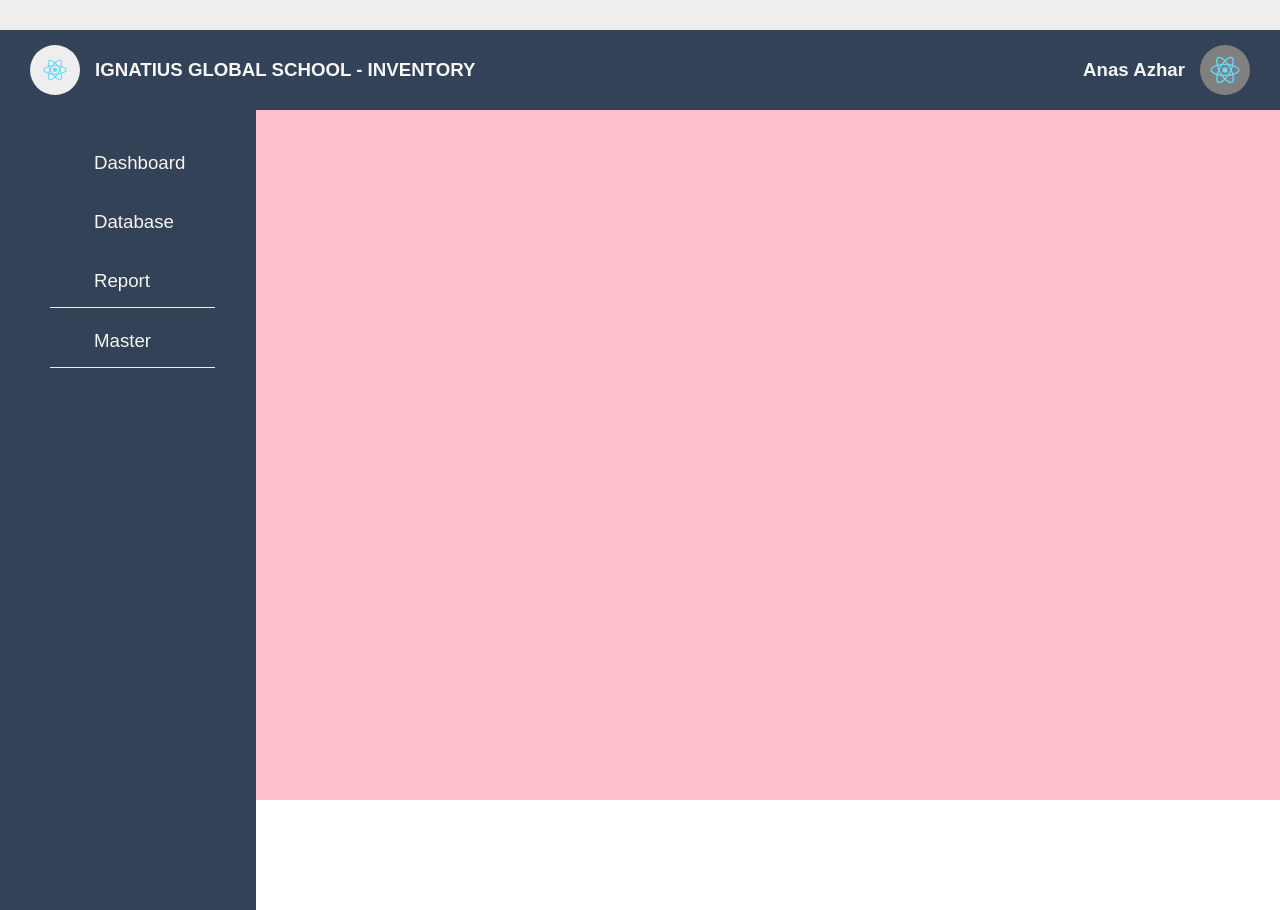
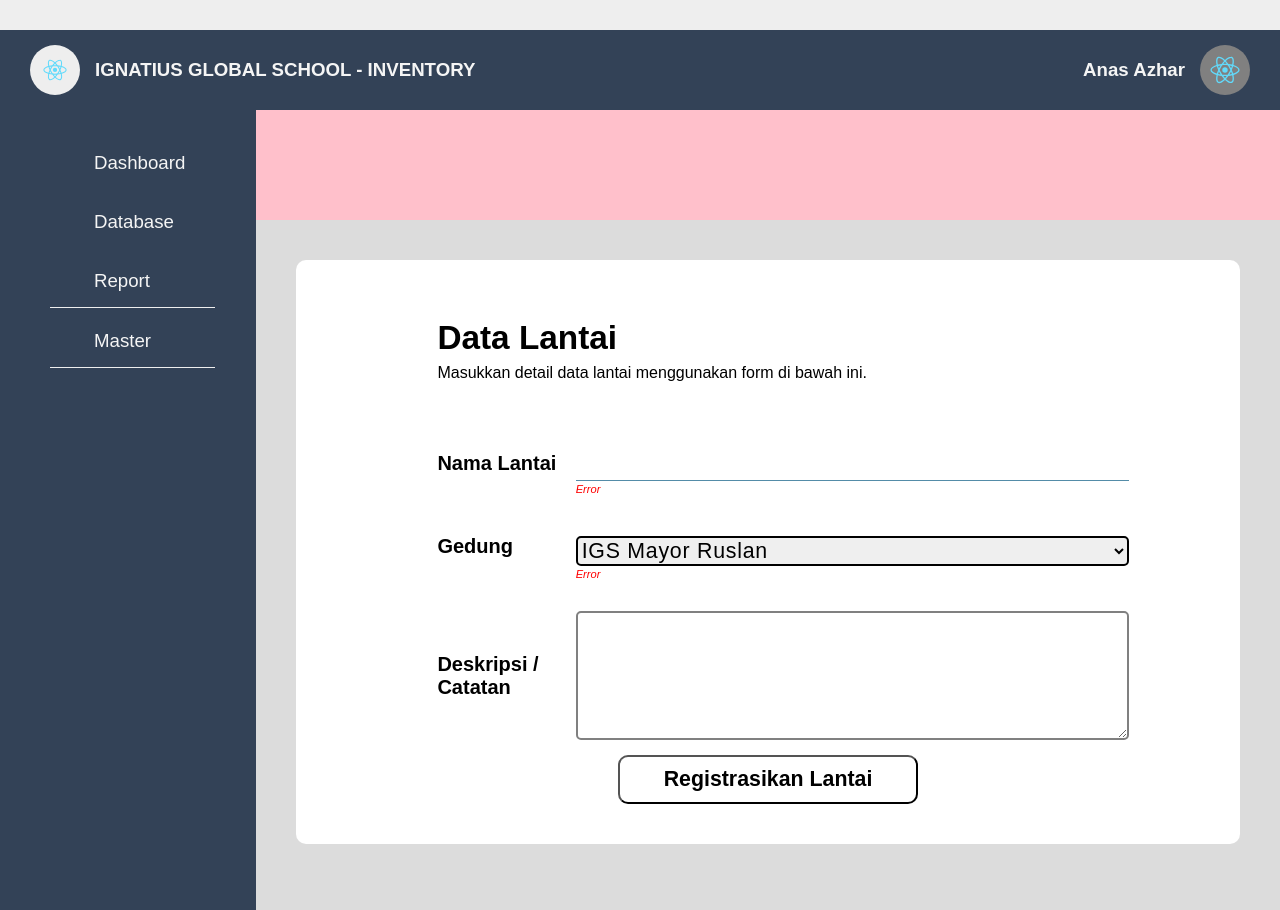
Before and after one commit to azharnian/igsinventory, a React (Create React App) app in the folder frontend/application/: page / in a window 1280 px wide. Before the commit the page ends 800 px from the top, so only its background shows below. Built offline with nearby package versions, Linux system fonts and the light colour scheme; some icons are missing; the HTML template or start-up script is replaced by a standard one.

Commit message:
add floor entry form

```diff
--- a/frontend/application/src/components/ContentPage/MainPage/MainPage.js
+++ b/frontend/application/src/components/ContentPage/MainPage/MainPage.js
@@ -2,6 +2,7 @@ import React from 'react'
 import './MainPage.css'
 import Navigation from '../Navigation/Navigation'
 import BuildingEntryForm from '../../Forms/BuildingEntryForm/BuildingEntryForm'
+import FloorEntryForm from '../../Forms/FloorEntryForm/FloorEntryForm'
 
 class MainPage extends React.Component {
 
@@ -11,6 +12,7 @@ class MainPage extends React.Component {
                 <Navigation />
                 <div className="container--content--main--page">
                     {/* <BuildingEntryForm /> */}
+                    <FloorEntryForm />
                 </div>
             </div>
         )
--- /dev/null
+++ b/frontend/application/src/components/Forms/FloorEntryForm/FloorEntryForm.css
@@ -0,0 +1,146 @@
+.page--entry--form {
+    position: relative;
+    top : calc(var(--height-main-header) + var(--height-information-header));
+    width: 100%;
+    box-sizing: border-box;
+    padding: 40px;
+    min-height: calc(100vh - var(--height-main-header) - var(--height-information-header));
+    background-color: gainsboro;
+    display: flex;
+    flex-direction: column;
+    align-items: center;
+    justify-content: flex-start;
+}
+
+.box--entry--form {
+    width: 100%;
+    height: auto;
+    box-sizing: border-box;
+    padding: 40px;
+    border-radius: 10px;
+    background-color: white;
+    display: flex;
+    align-items: center;
+    justify-content: center;
+    flex-direction: column;
+}
+
+h1.title--entry--form {
+    font-size: 25pt;
+    text-align: left;
+}
+
+form.entry--form{
+    width: 80%;
+    display: grid;
+    margin-top: 30px;
+}
+
+.form--group--entry {
+    width: 100%;
+    display: grid;
+    grid-template-columns: 1fr 4fr;
+    padding: 15px;
+    justify-content: center;
+    align-items: center;
+}
+
+.form--group--lr--entry {
+    width: 100%;
+    height: 40px;
+    display: grid;
+    column-gap: 40px;
+    grid-template-columns: 1fr 1fr;
+    padding: 15px;
+    justify-content: center;
+    align-items: center;
+}
+
+.left--entry, .right--entry{
+    width: 100%;
+    display: grid;
+
+    grid-template-columns: 1fr 3fr;
+    justify-content: center;
+    align-items: center;
+}
+
+
+
+.info--entry--form {
+    width: 80%;
+    height: 20%;
+    box-sizing: border-box;
+    min-height: 100px;
+    padding: 15px;
+    display: flex;
+    justify-content: space-around;
+    flex-direction: column;
+}
+
+
+label.label--form--entry {
+    font-size: 15pt;
+    font-weight: bold;
+}
+
+input.input--form--entry {
+    font-size: 16pt;
+    letter-spacing: .75px;
+    margin-top: 10px;
+    border: none;
+    border-bottom: 1px black solid;
+}
+
+select.select--form--entry {
+    font-size: 16pt;
+    letter-spacing: .75px;
+    margin-top: 10px;
+    border: 2px black solid;
+    border-radius: 5px;
+}
+
+input.file--entry {
+    border: none;
+}
+
+input.submit--form--entry {
+    width: 300px;
+    background-color: #ffffffff;
+    border-radius: 10px;
+    font-size: 16pt;
+    font-weight: bold;
+    padding: 10px;
+    align-self: center;
+    justify-self: center;
+    cursor: pointer;
+}
+
+.upload--form--entry {
+    display: flex;
+    align-items: center;
+}
+
+.box--icon--building {
+    width: 120pt;
+    height: auto;
+    padding: 10px;
+    box-sizing: border-box;
+    /* background-color: aqua; */
+    border: 2px solid gray;
+    border-radius: 10px;
+    margin-right: 50px;
+}
+
+
+textarea.textarea--form--entry {
+    border: 2px gray solid;
+    border-radius: 5px;
+    font-family: Arial, Helvetica, sans-serif;
+    font-size: 16pt;
+}
+
+textarea:focus, input:focus {
+    outline: none;
+    border-bottom: 1px var(--bluegray) solid;
+}
--- /dev/null
+++ b/frontend/application/src/components/Forms/FloorEntryForm/FloorEntryForm.js
@@ -0,0 +1,79 @@
+import React from "react";
+import "./FloorEntryForm.css"
+
+
+function FloorEntryForm(){
+
+    return (
+        <section className="page--entry--form">
+            <section className="box--entry--form">
+                <div className="info--entry--form">
+                    <h1 className="title--entry--form">
+                        Data Lantai
+                    </h1>
+                    <p>
+                        Masukkan detail data lantai menggunakan form di bawah ini.
+                    </p>
+                </div>
+
+                <form className="entry--form">
+                    <div className="form--group--entry">
+                        <label className="label--form--entry">Nama Lantai</label>
+                        <input  className="input--form--entry"
+                                name="name"
+                                type="text"
+                                autoFocus />
+
+                        <div></div>
+                        <div className="error">
+                            <small>
+                                Error
+                            </small>
+                        </div>
+                    </div>
+
+                    <div className="entry--form">
+                        <div className="form--group--entry">
+                            <label className="label--form--entry">Gedung</label>
+                            <select className="select--form--entry">
+                                <option value={0}>IGS Mayor Ruslan</option>
+                                <option value={1}>IGS Veteran</option>
+                            </select>
+
+                            <div></div>
+                            <div className="error">
+                                <small>
+                                    Error
+                                </small>
+                            </div>
+                        </div>
+                    </div>
+
+
+                    <div className="form--group--entry">
+                        <label className="label--form--entry">Deskripsi / Catatan</label>
+
+                        <textarea   className="textarea--form--entry"
+                                    rows={5}
+                                    name="description"
+
+                                        ></textarea>
+                        <div className="error">
+                            <small>
+
+                            </small>
+                        </div>
+                    </div>
+
+                    <input className="submit--form--entry" type="submit" value="Registrasikan Lantai" />
+
+                </form>
+
+
+            </section>
+        </section>
+    );
+}
+
+
+export default FloorEntryForm;
```
